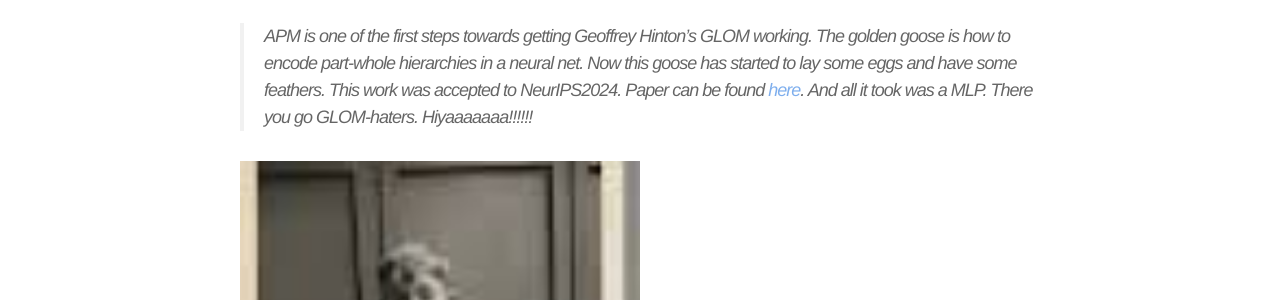
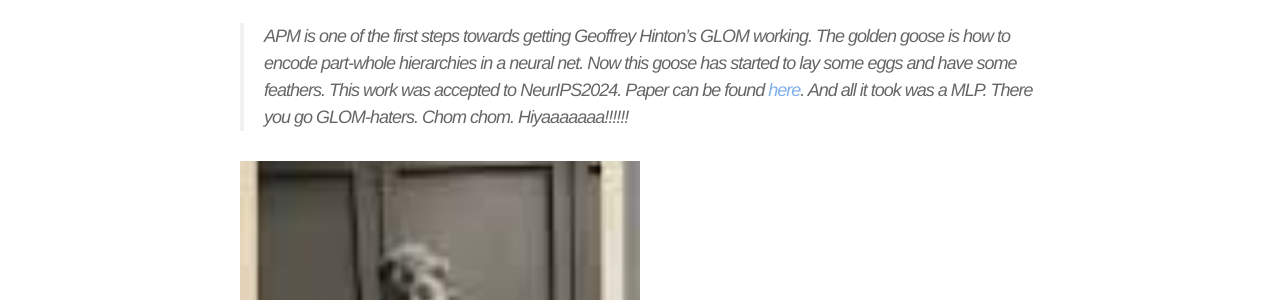
Before and after one commit to rajatmodi62/rajatmodi62.github.io, a Jekyll site: the page built from _posts/2024-10-26-hinton_apm.md, in a window 1280 px wide and 900 px high. Shown: the part 210-510 px from the top of the window. Built offline with Jekyll 4.4.1, drawn with Linux system fonts in a browser that asks for light colours; comment, search, counter and statistics services are not loaded.

Commit message:
soft link blog

```diff
--- a/_posts/2024-10-26-hinton_apm.md
+++ b/_posts/2024-10-26-hinton_apm.md
@@ -5,7 +5,7 @@ title:  "Asynchronous Perception Machine: A little godzilla's journey"
 description: "APM is one of the first steps towards getting Hinton's GLOM working. The golden goose is how to encode part-whole hierarchies in a neural net"
 date:   2024-10-26 11:00:00
 ---
-> APM is one of the first steps towards getting Geoffrey Hinton's GLOM working. The golden goose is how to encode part-whole hierarchies in a neural net. Now this goose has started to lay some eggs and have some feathers. This work was accepted to NeurIPS2024. Paper can be found <a href="URL">here</a>. And all it took was a MLP. There you go GLOM-haters. Hiyaaaaaaa!!!!!!
+> APM is one of the first steps towards getting Geoffrey Hinton's GLOM working. The golden goose is how to encode part-whole hierarchies in a neural net. Now this goose has started to lay some eggs and have some feathers. This work was accepted to NeurIPS2024. Paper can be found <a href="URL">here</a>. And all it took was a MLP. There you go GLOM-haters. Chom chom. Hiyaaaaaaa!!!!!!
 
 
 <div class="text-center" style="margin: 0 auto; max-width: 800px;"> <!-- Set max-width as needed -->
```
